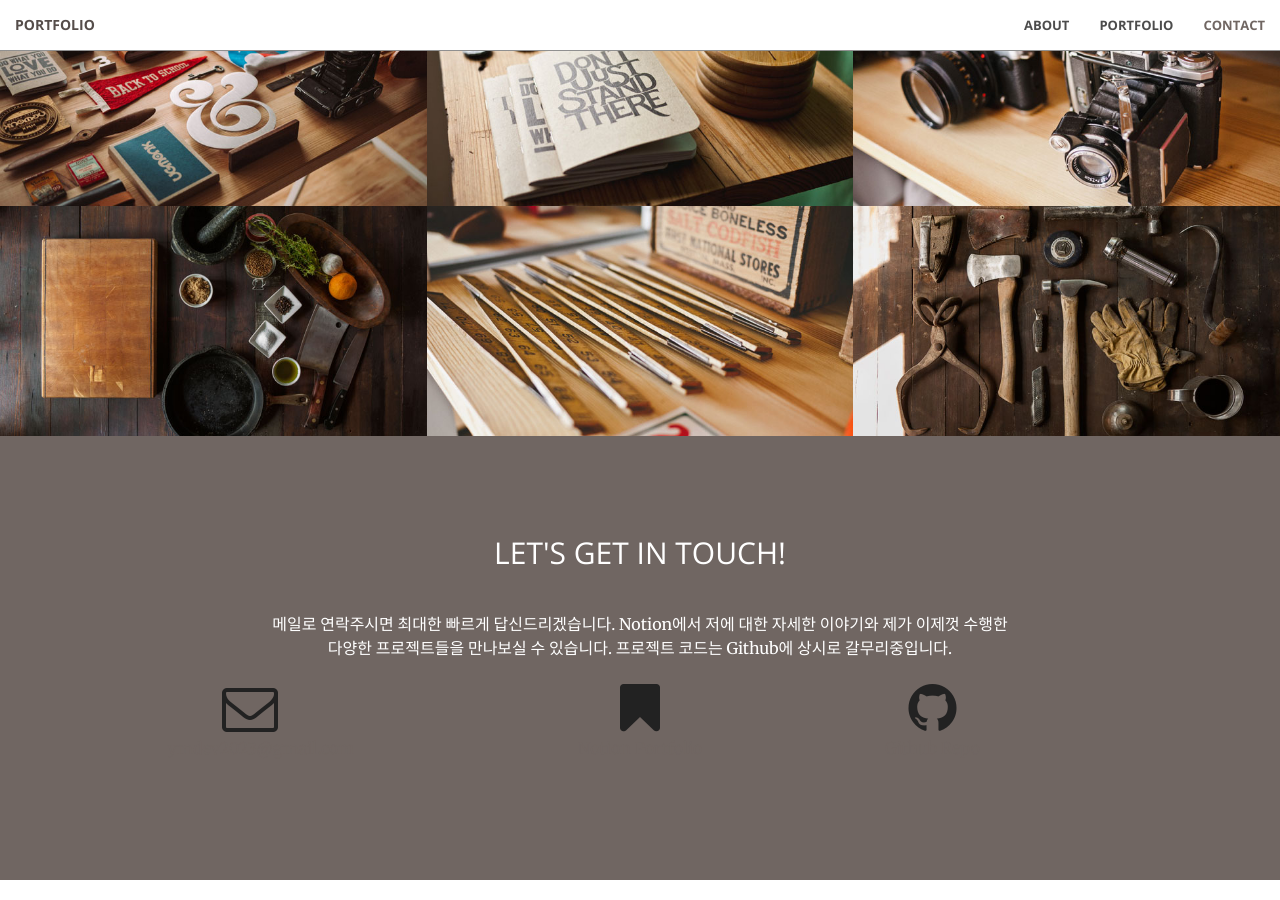
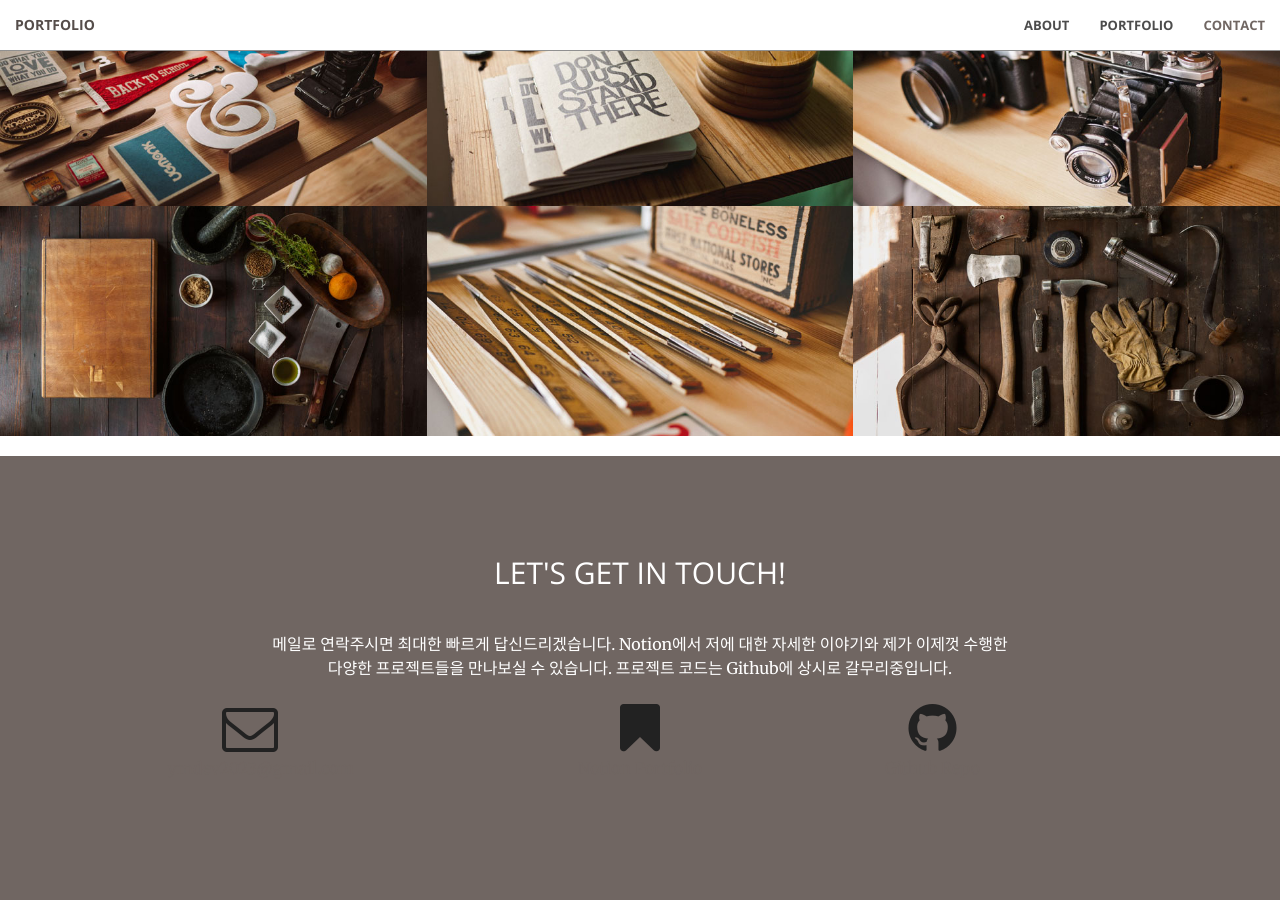
Before and after one commit to ymdev2023/ymdev2023.github.io, a Jekyll site: the page built from index.html, in a window 1280 px wide and 900 px high, scrolled down 3055 px. Built offline with Jekyll 4.4.1, drawn with Linux system fonts in a browser that asks for light colours.

Commit message:
Update portfolio.html

```diff
--- a/_includes/portfolio.html
+++ b/_includes/portfolio.html
@@ -128,4 +128,9 @@
             </div>
         </div>
     </div>
+       <div class="container">
+        <p></p>
+        <p></p>
+        </div>
+    </div>
 </section>
```
